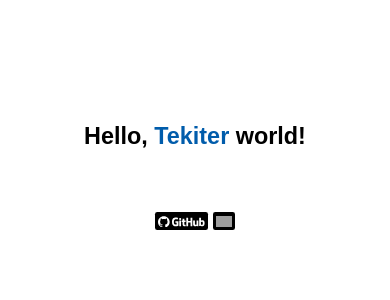
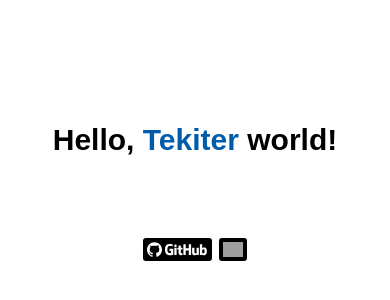
Before and after one commit to Tekiter/tekiter.github.io, a Next.js app: page / in a window 390 px wide. Shown: the part 130-430 px from the top of the page. Built offline with nearby package versions, Linux system fonts and the light colour scheme; grey boxes are pictures that could not be loaded; a web font is replaced by a local one.

Commit message:
Add responsive font sizing

```diff
--- a/styles/Home.module.scss
+++ b/styles/Home.module.scss
@@ -1,9 +1,15 @@
+@use 'utils/screen';
+
 .container {
   margin-top: 30vh;
 }
 
 .main {
-  padding: 0 8rem;
+  padding: 0 4rem;
+
+  @include screen.xs {
+    padding: 0 1rem;
+  }
 }
 
 .title {
--- a/styles/globals.scss
+++ b/styles/globals.scss
@@ -1,3 +1,4 @@
+@use 'utils/screen';
 @import url("https://fonts.googleapis.com/css2?family=Sunflower:wght@300;500&display=swap");
 
 html,
@@ -7,7 +8,16 @@ body {
   // font-family: -apple-system, BlinkMacSystemFont, Segoe UI, Roboto, Oxygen,
   //   Ubuntu, Cantarell, Fira Sans, Droid Sans, Helvetica Neue, sans-serif;
   font-family: "Sunflower", sans-serif;
-  font-size: 2vw;
+
+  font-size: 26px;
+
+  @include screen.md {
+    font-size: 2vw;
+  }
+
+  @include screen.xs {
+    font-size: 10px;
+  }
 }
 
 a {
--- /dev/null
+++ b/styles/utils/_screen.scss
@@ -0,0 +1,34 @@
+$breakpoint-xs: 600px;
+$breakpoint-sm: 960px;
+$breakpoint-md: 1264px;
+$breakpoint-lg: 1904px;
+
+@mixin xs {
+  @media screen and (max-width: $breakpoint-xs) {
+    @content;
+  }
+}
+
+@mixin sm {
+  @media screen and (max-width: $breakpoint-sm) {
+    @content;
+  }
+}
+
+@mixin md {
+  @media screen and (max-width: $breakpoint-md) {
+    @content;
+  }
+}
+
+@mixin lg {
+  @media screen and (max-width: $breakpoint-lg) {
+    @content;
+  }
+}
+
+@mixin xl {
+  @media screen and (min-width: $breakpoint-lg + 1px) {
+    @content;
+  }
+}
```
